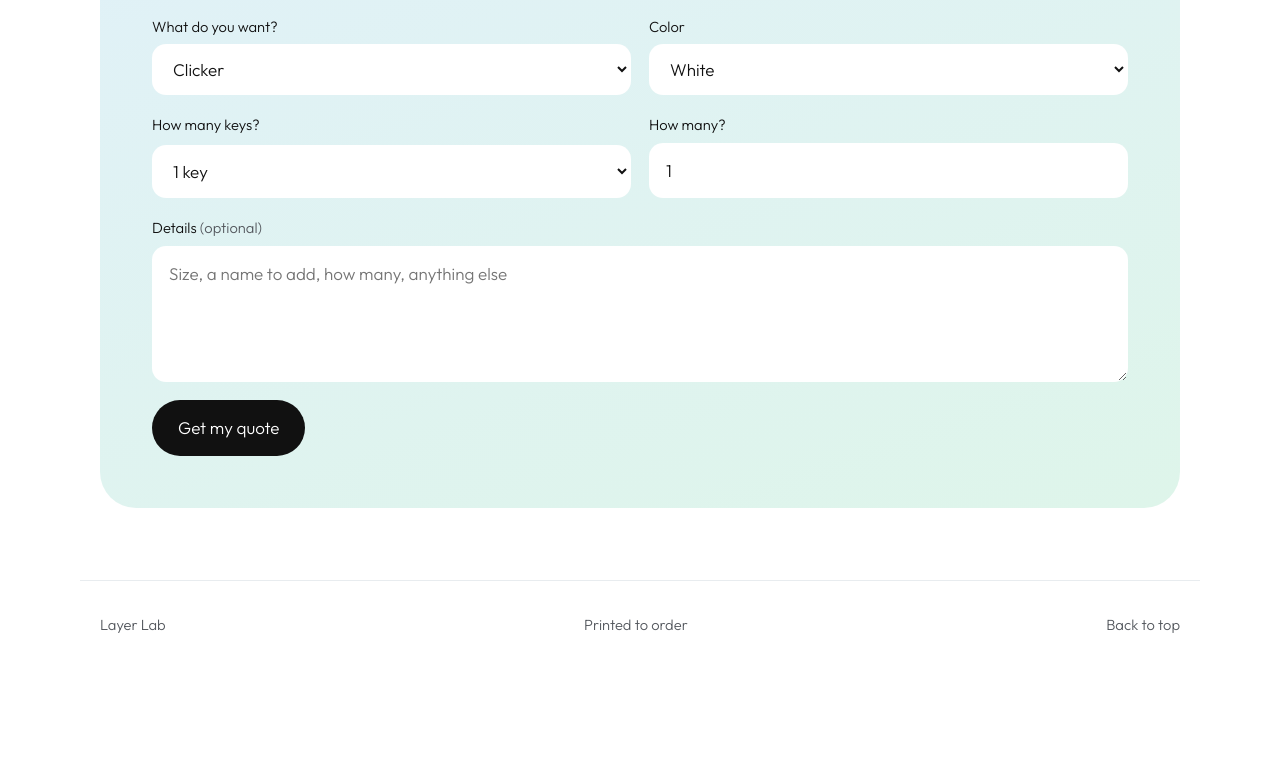
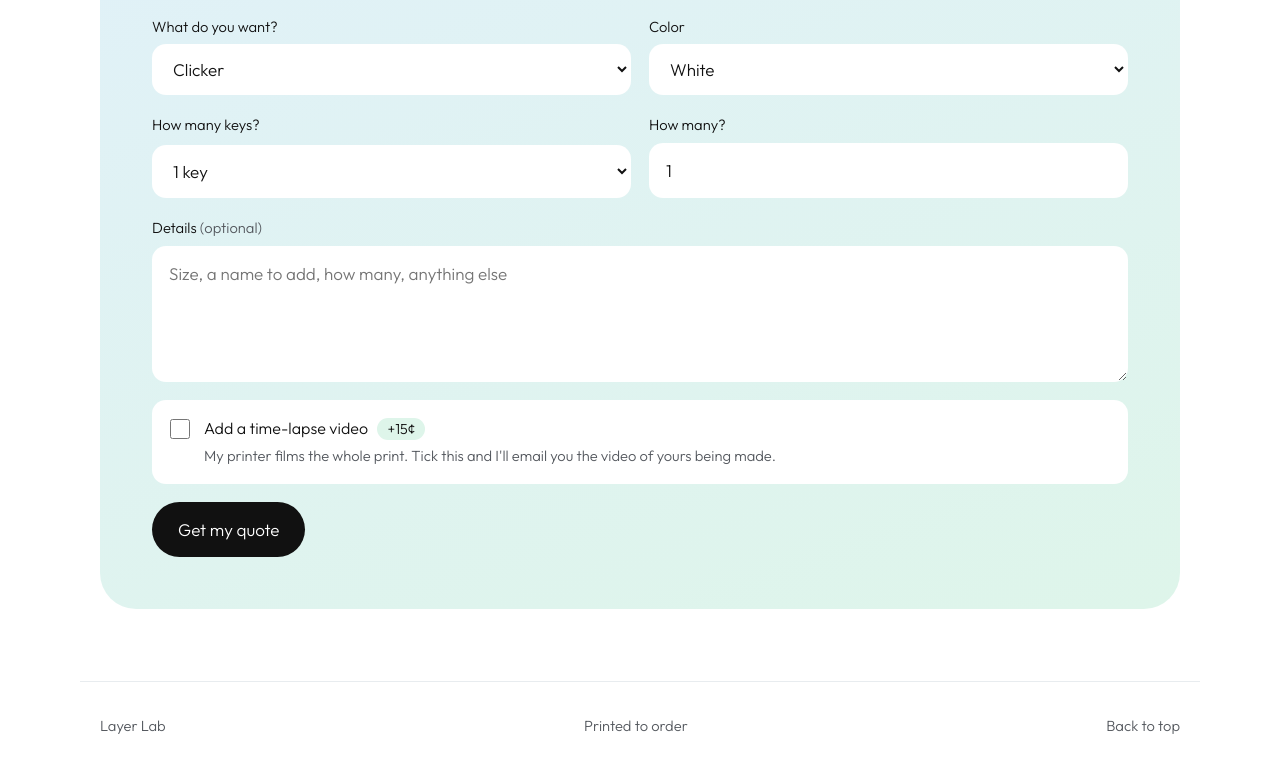
Before and after one commit to LayerLabPrints/layerlabprints.github.io, a plain HTML site: page index.html in a window 1280 px wide. Shown: the part 4429-5202 px from the top of the page. Before the commit the page ends 5113 px from the top, so only its background shows below. Drawn offline with Linux system fonts and the light colour scheme.

Commit message:
Add time-lapse video add-on to the quote form
Co-Authored-By: Claude Fable 5.2 <noreply@anthropic.com>

```diff
--- a/index.html
+++ b/index.html
@@ -129,6 +129,13 @@
             <label for="f-notes">Details <span class="optional">(optional)</span></label>
             <textarea id="f-notes" name="notes" rows="4" placeholder="Size, a name to add, how many, anything else"></textarea>
           </div>
+          <label class="field-wide addon" for="f-timelapse">
+            <input id="f-timelapse" name="timelapse" type="checkbox">
+            <span>
+              <span class="addon-title">Add a time-lapse video <span class="addon-price" id="timelapse-price"></span></span>
+              <span class="addon-desc">My printer films the whole print. Tick this and I'll email you the video of yours being made.</span>
+            </span>
+          </label>
           <div class="field-wide form-actions">
             <button class="btn" type="submit">Get my quote</button>
             <p id="form-msg" class="form-msg" role="status"></p>
--- a/script.js
+++ b/script.js
@@ -4,6 +4,7 @@
 
 const SHOP = {
   name: "Layer Lab",   // business name
+  timelapsePrice: "15¢",   // what the time-lapse video add-on costs (shown on the quote form)
   email: "rishik.sundar03@gmail.com",   // quote requests get emailed here
 };
 
@@ -306,6 +307,7 @@ $("order-form").addEventListener("submit", async (e) => {
     `Item: ${form.item.value}`,
     `Color: ${form.color.value}`,
     choiceLine(),
+    `Time-lapse video: ${form.timelapse.checked ? `yes (+${SHOP.timelapsePrice})` : "no"}`,
     `How many: ${orderQty()}`,
     `Details: ${form.notes.value.trim() || "none"}`,
   ].filter(Boolean).join("\n");
@@ -328,6 +330,7 @@ $("order-form").addEventListener("submit", async (e) => {
           item: form.item.value,
           color: form.color.value,
           option: choiceLine() || "none",
+          timelapse_video: form.timelapse.checked ? `yes (+${SHOP.timelapsePrice})` : "no",
           quantity: orderQty(),
           details: form.notes.value.trim() || "none",
         }),
@@ -362,3 +365,4 @@ renderFilters();
 renderProducts();
 pickColor(COLORS[0].name);
 updateChoice();
+$("timelapse-price").textContent = `+${SHOP.timelapsePrice}`;
--- a/styles.css
+++ b/styles.css
@@ -368,6 +368,21 @@ input:focus, select:focus, textarea:focus { outline: none; border-color: var(--i
 textarea { resize: vertical; }
 input.invalid { border-color: #c0392b; }
 
+.addon {
+  display: flex;
+  align-items: flex-start;
+  gap: 14px;
+  padding: 16px 18px;
+  border-radius: 14px;
+  background: #fff;
+  cursor: pointer;
+  font-size: 1rem;
+}
+.addon input { flex: none; width: 20px; height: 20px; margin: 3px 0 0; padding: 0; accent-color: var(--ink); }
+.addon-title { display: block; }
+.addon-desc { display: block; margin-top: 2px; font-size: 0.92rem; color: var(--ink-soft); }
+.addon-price { margin-left: 6px; padding: 2px 10px; border-radius: 999px; background: var(--mint); font-size: 0.9rem; }
+
 .order-card .btn { background: var(--ink); color: #fff; }
 .order-card .btn:hover { background: #333; }
 
```
